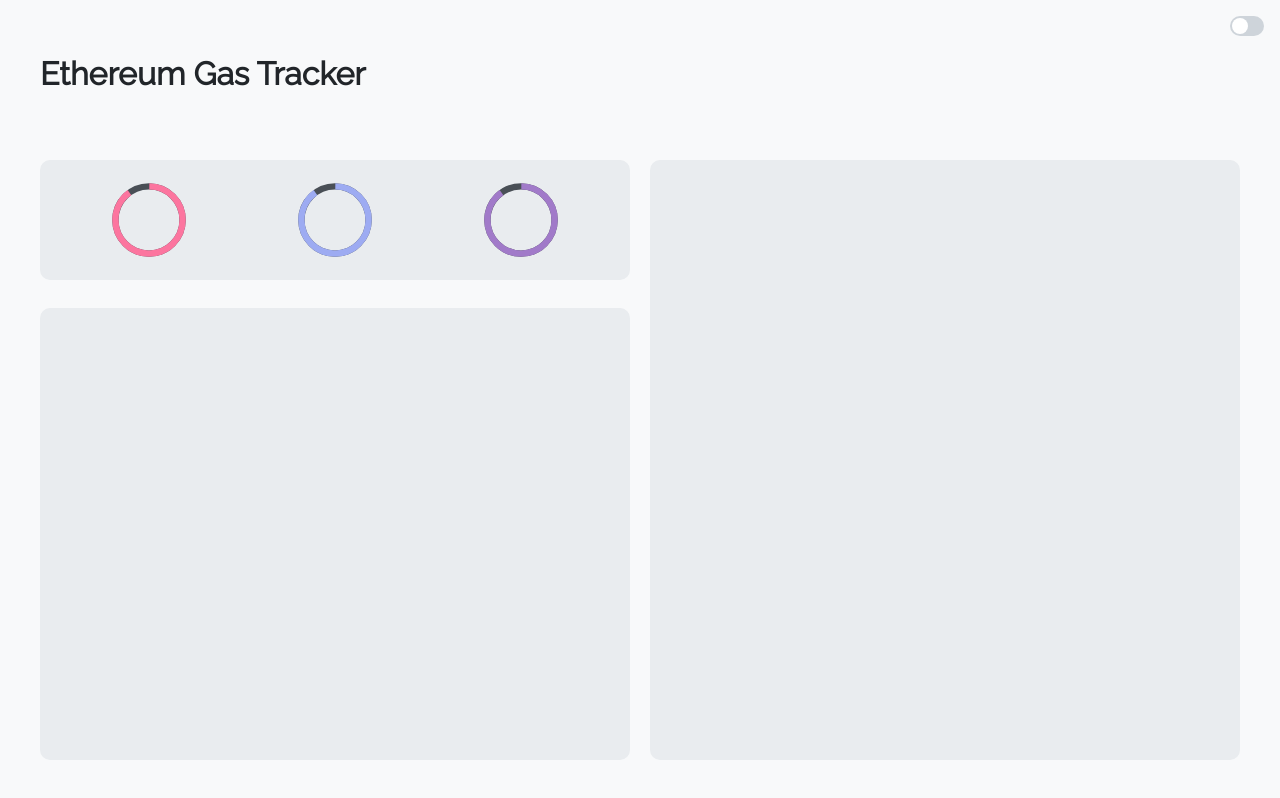
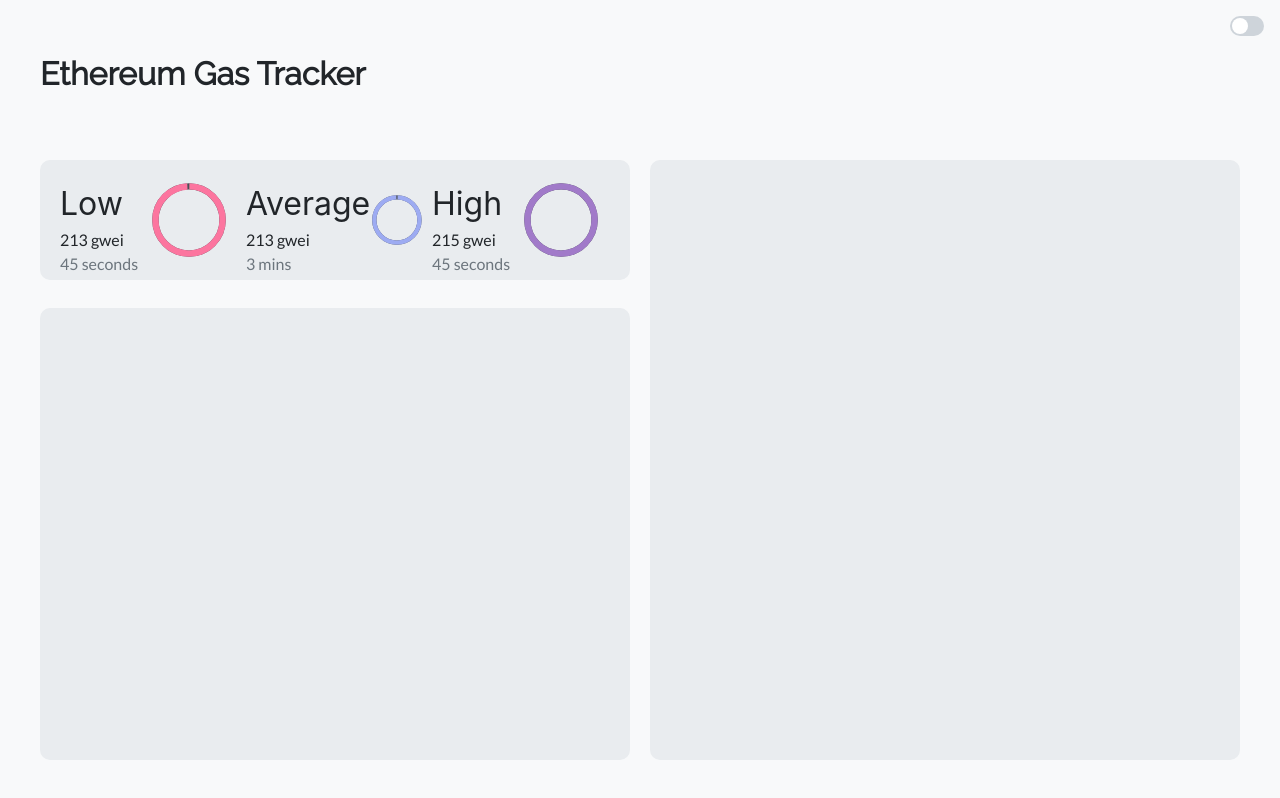
Before and after one commit to Qazalin/eth-gastracker, a Next.js app: page /test in a window 1280 px wide. Built offline with nearby package versions, Linux system fonts and the light colour scheme.

Commit message:
feat(componets): gas info layout

```diff
--- a/src/components/GasView.tsx
+++ b/src/components/GasView.tsx
@@ -1,47 +1,55 @@
-import { Box, Center, Text } from "@chakra-ui/react";
+import { Box, CircularProgress } from "@chakra-ui/react";
 import { GasViewPropType } from "@etherTrack/types";
 import React from "react";
 import { secondsToMins } from "@etherTrack/lib";
+import { Text } from "@chakra-ui/react";
+import { useAdaptivityContext } from "@etherTrack/lib/hooks/useAdaptivityContext";
 
+/**
+ * An isolated component of the view for each gas price with their relative percentage differences
+ * @param title The title: Low, High, Average
+ * @param gasPrice the gas price in Gwei
+ * @param estimatedTime the api response of the estimated time
+ * @param percentageDiff The percentage difference of the value from the HIGH gas price
+ */
 export const GasView: React.FC<GasViewPropType> = ({
   title,
   gasPrice,
   estimatedTime,
+  percentageDiff,
 }) => {
+  const isMobile = useAdaptivityContext();
   const colors: Record<"Low" | "Average" | "High", string> = {
-    Low: "green1",
-    Average: "yellow1",
-    High: "red1",
+    Low: "#FC759F",
+    Average: "#9DABF2",
+    High: "#A17AC9",
   };
 
   const color = colors[title];
+  const value = percentageDiff == 0 ? 100 : 100 - percentageDiff;
 
   return (
-    <Box
-      w="100%"
-      h="100%"
-      bgGradient="linear(#737DFE, #FFCAC9)"
-      borderRadius="24px"
-      p="5px"
-    >
-      <Center
-        borderRadius="inherit"
-        bg="bg1"
-        w="100%"
-        h="100%"
-        flexDir="column"
-      >
-        <Text fontSize="2.4rem" color={color} mb="50px" variant="h1">
+    <Box w="40%" h="100%" display={isMobile ? "normal" : "flex"}>
+      <Box>
+        <Text variant="h1" fontFamily="body" fontWeight="normal">
           {title}
         </Text>
-        <Text fontSize="1.7rem">{gasPrice} gwei</Text>
-        <Text variant="h3" color="text2">
-          ~
-          {parseInt(estimatedTime) >= 60
-            ? secondsToMins(parseInt(estimatedTime)) + " mins"
-            : estimatedTime + "s"}
+        <Text minW="70px">{gasPrice} gwei</Text>
+        <Text minW="80px" color="text2">
+          {estimatedTime >= 60
+            ? secondsToMins(estimatedTime) + " " + "mins"
+            : estimatedTime + " " + "seconds"}
         </Text>
-      </Center>
+      </Box>
+      <CircularProgress
+        color={color}
+        size="100%"
+        w="100%"
+        h={isMobile ? "80%" : "100%"}
+        thickness="8px"
+        trackColor="#494F56"
+        value={value}
+      />
     </Box>
   );
 };
--- a/src/components/layouts/main/GasInfoLayout.tsx
+++ b/src/components/layouts/main/GasInfoLayout.tsx
@@ -1,34 +1,44 @@
 import { Box, HStack, CircularProgress } from "@chakra-ui/react";
-export const GasInfoLayout = () => {
+import { GasView } from "@etherTrack/components";
+import { GasInfoLayoutProps } from "@etherTrack/types";
+import { getPercentageDiff } from "@etherTrack/utils";
+export const GasInfoLayout: React.FC<{
+  data: GasInfoLayoutProps | undefined;
+}> = ({ data }) => {
+  const gasPrices = [
+    parseInt(data.SafeGasPrice),
+    parseInt(data.ProposeGasPrice),
+    parseInt(data.FastGasPrice),
+  ];
+  const estimatedTimes = [
+    parseInt(data.SafeGasEstimate),
+    parseInt(data.ProposeGasEstimate),
+    parseInt(data.FastGasEstimate),
+  ];
+  if (data) {
     return (
       <HStack w="100%" h="100%">
-      <CircularProgress
-        color="#FC759F"
-        size="100%"
-        w="40%"
-        h="100%"
-        thickness="8px"
-        trackColor="#494F56"
-        value={90}
+        <GasView
+          title="Low"
+          gasPrice={gasPrices[0]}
+          estimatedTime={estimatedTimes[0]}
+          percentageDiff={getPercentageDiff(gasPrices, gasPrices[0])}
         />
-      <CircularProgress
-        color="#9DABF2"
-        size="100%"
-        w="40%"
-        h="100%"
-        thickness="8px"
-        value={90}
-        trackColor="#494F56"
+        <GasView
+          title="Average"
+          gasPrice={gasPrices[1]}
+          estimatedTime={estimatedTimes[1]}
+          percentageDiff={getPercentageDiff(gasPrices, gasPrices[1])}
         />
-      <CircularProgress
-        color="#A17AC9"
-        size="100%"
-        w="40%"
-        h="100%"
-        thickness="8px"
-        value={90}
-        trackColor="#494F56"
+        <GasView
+          title="High"
+          gasPrice={gasPrices[2]}
+          estimatedTime={estimatedTimes[2]}
+          percentageDiff={getPercentageDiff(gasPrices, gasPrices[2])}
         />
       </HStack>
     );
+  } else {
+    return <h1>skeleton layout</h1>;
+  }
 };
--- a/src/components/layouts/main/MobileLayout.tsx
+++ b/src/components/layouts/main/MobileLayout.tsx
@@ -9,10 +9,10 @@ export const MobileLayout: React.FC<MainLayoutProps> = ({
 }) => {
   return (
     <VStack spacing={5} w="100%" h="100%" borderRadius="10px">
-      <Box borderRadius="inherit" w="100%" h="20%" bg="bg1" p="20px">
+      <Box borderRadius="inherit" w="100%" h="100%" bg="bg1" p="20px">
         {gasPrice}
       </Box>
-      <Box borderRadius="inherit" w="100%" h="80%" bg="bg1">
+      <Box borderRadius="inherit" w="100%" h="100%" bg="bg1">
         {barChart}
       </Box>
       <Box borderRadius="inherit" w="100%" h="100%" ml="20px" bg="bg1">
--- a/src/lib/providers/AdaptivityProvider.tsx
+++ b/src/lib/providers/AdaptivityProvider.tsx
@@ -8,7 +8,7 @@ type Props = {
 
 export const AdaptivityContext = React.createContext<boolean>(false);
 const AdaptivityProvider: React.FC<Props> = ({ children }) => {
-  const isMobile = useWindowDimensions(BREAKPOINTS.md);
+  const isMobile = useWindowDimensions(1200);
   const mobileContext = useMemo(() => isMobile, [isMobile]);
   if (mobileContext !== null) {
     return (
--- a/src/pages/test/index.tsx
+++ b/src/pages/test/index.tsx
@@ -17,7 +17,7 @@ const Test = () => {
   };
   return (
     <LayoutManager
-      gasPrice={<GasInfoLayout />}
+      gasPrice={<GasInfoLayout data={dummy} />}
       barChart={<Box />}
       stats={<Box />}
     />
--- a/src/types/PropTypes.ts
+++ b/src/types/PropTypes.ts
@@ -11,8 +11,9 @@ export type MainLayoutProps = {
 };
 export type GasViewPropType = {
   title: "Low" | "Average" | "High";
-  gasPrice: string;
-  estimatedTime: string;
+  gasPrice: number;
+  estimatedTime: number;
+  percentageDiff: number;
 };
 
 /* For displaying the gas information in the UI
--- /dev/null
+++ b/src/utils/getPercentageDiff.ts
@@ -0,0 +1,10 @@
+/** Returns the percentage difference of a value in an array from the maximum value in the array
+ * @param numbers The array of numbers
+ * @param num The number for calculating the percentage difference
+ */
+export function getPercentageDiff(numbers: number[], num: number): number {
+  const maxValue = Math.max(...numbers);
+  const avg = (maxValue + num) / 2;
+  const diff = maxValue - num;
+  return (diff / avg) * 100;
+}
--- /dev/null
+++ b/src/utils/index.ts
@@ -0,0 +1 @@
+export * from "./getPercentageDiff";
```
Lines whose indentation alone changed are shown as unchanged.
